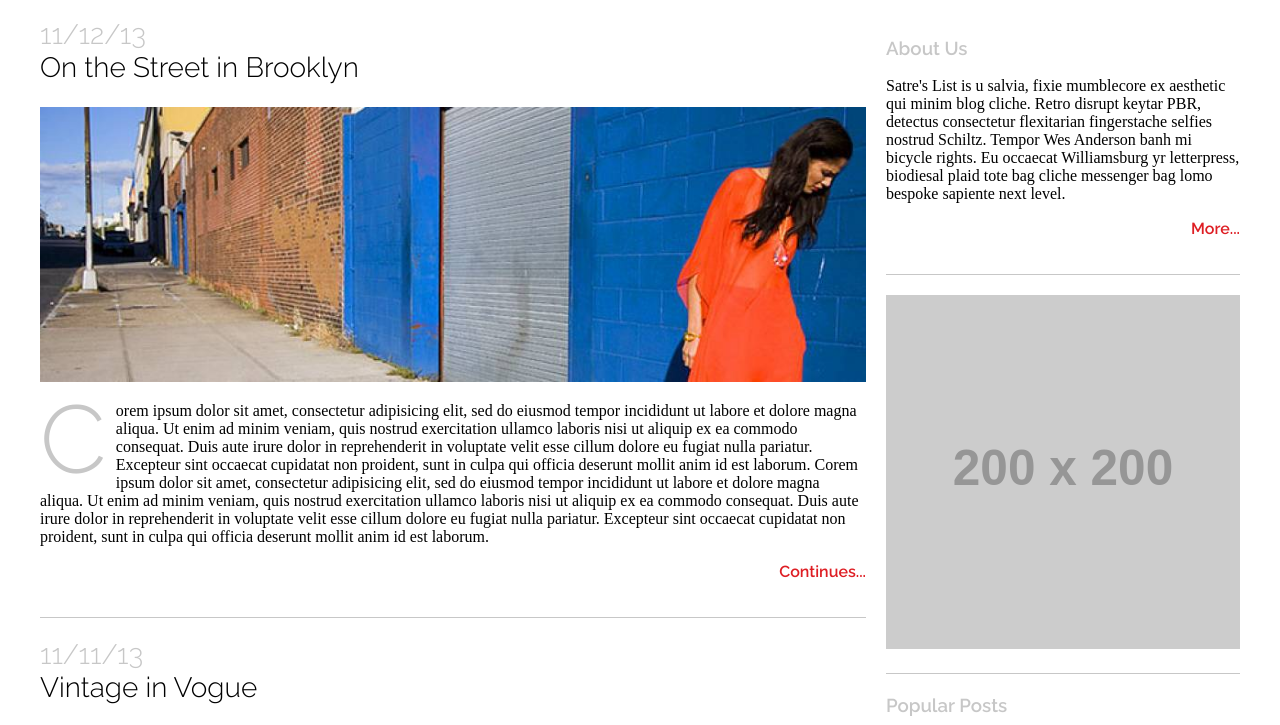
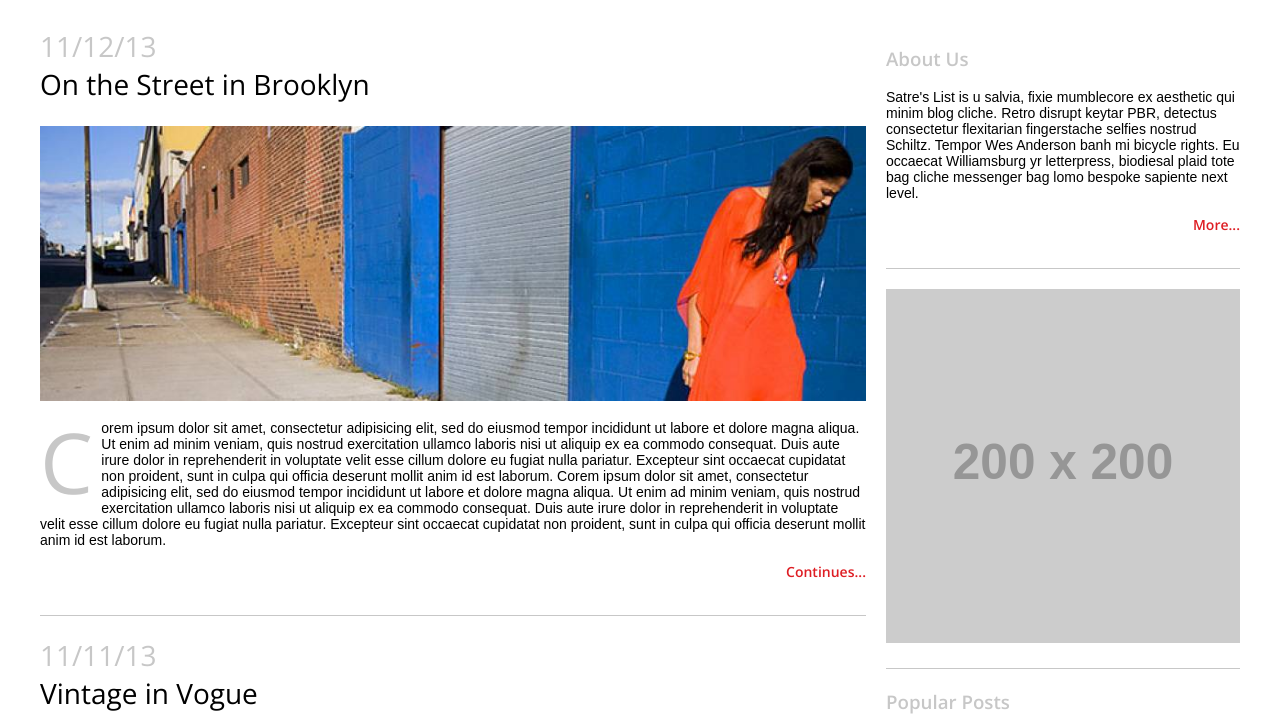
Before and after one commit to Sonna/fashion_css, a plain HTML site: page index.html in a window 1280 px wide. Shown: the part 141-866 px from the top of the page. Drawn offline with nearby package versions, Linux system fonts and the light colour scheme; placeholder pictures from the web are drawn by us.

Commit message:
Update font styles to reduce size & use Open Sans
Update the font styles throughout the document to use 'Open Sans' font
family and reduce the overall size of most paragraph and link fonts from
16px to 15px, to better match the provided example.

```diff
--- a/css/style.css
+++ b/css/style.css
@@ -2,7 +2,7 @@
 
 a {
   color: #DE1E24;
-  font-family: 'Raleway', 'Helvetica', 'Arial', sans-serif;
+  font-family: 'Open Sans', 'Helvetica', 'Arial', sans-serif;
   text-decoration: none;
 }
 
@@ -46,12 +46,16 @@ aside {
   }
 }
 
+aside a {
+  font-size: 14px;
+}
+
 aside h1 {
   color: #C7C7C7;
 }
 
 body {
-  font-family: 'Raleway', 'Helvetica', 'Arial', sans-serif;
+  font-family: 'Open Sans', 'Helvetica', 'Arial', sans-serif;
 }
 
 footer,
@@ -149,7 +153,8 @@ main {
 }
 
 p {
-  font-family: 'Times New Roman', serif;
+  font-family: 'Arial', sans-serif;
+  font-size: 14px;
 }
 
 .container {
@@ -178,7 +183,7 @@ p {
 .leading::first-letter {
   color: #C7C7C7;
   float: left;
-  font-family: 'Raleway', 'Helvetica', 'Arial', sans-serif;
+  font-family: 'Open Sans', 'Helvetica', 'Arial', sans-serif;
   font-size: 600%;
   font-weight: 300;
   margin-bottom: -0.1em;
--- a/index.html
+++ b/index.html
@@ -5,7 +5,7 @@
   <meta name="viewport" content="width=device-width,initial-scale=1.0">
   <meta http-equiv="X-UA-Compatible" content="ie=edge">
   <title>Fashion CSS</title>
-  <link href="https://fonts.googleapis.com/css?family=Raleway:300,400,600" rel="stylesheet">
+  <link href="https://fonts.googleapis.com/css?family=Open+Sans:300,400,600" rel="stylesheet">
   <link rel="stylesheet" type="text/css" href="css/style.css">
 </head>
 <body>
```
